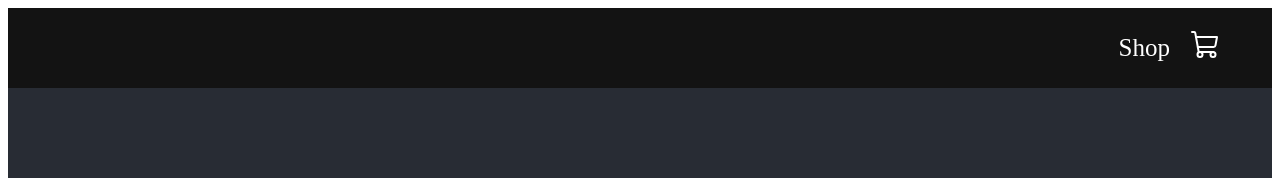
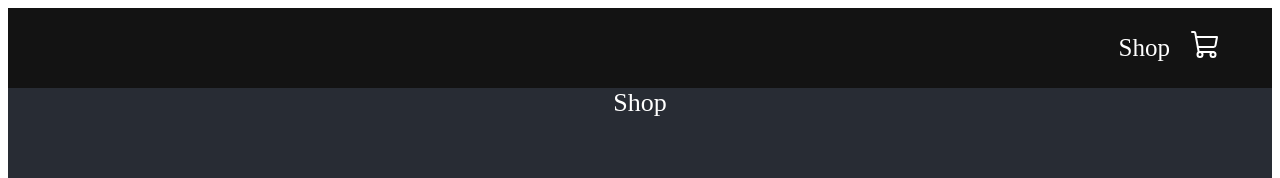
Before and after one commit to simonasablinaite/ecomercial, a React (Create React App) app: page / in a window 1280 px wide. Shown: the top 178 px of the page. Built offline with nearby package versions, Linux system fonts and the light colour scheme.

Commit message:
Shop & Cart pages in register in routes

```diff
--- a/src/App.js
+++ b/src/App.js
@@ -1,6 +1,9 @@
 import './App.css';
 import { Routes, Route } from 'react-router-dom';
 import { NavBar } from './Components/NavBar';
+import { ShopPage } from './pages/shop/ShopPage';
+import { CartPage } from './pages/cart/CartPage';
+
 
 function App() {
   return (
@@ -10,8 +13,8 @@ function App() {
         <NavBar />
 
         <Routes>
-          <Route path='/' />
-          <Route path='/cart' />
+          <Route path='/' element={<ShopPage />} />
+          <Route path='/cart' element={<CartPage />} />
         </Routes>
       </header>
     </div>
--- /dev/null
+++ b/src/pages/cart/CartPage.jsx
@@ -0,0 +1,9 @@
+import React from 'react'
+
+export const CartPage = () => {
+   return (
+      <div>
+         Cart
+      </div>
+   )
+}
--- /dev/null
+++ b/src/pages/shop/ShopPage.jsx
@@ -0,0 +1,9 @@
+import React from 'react'
+
+export const ShopPage = () => {
+   return (
+      <div>
+         Shop
+      </div>
+   )
+}
```
